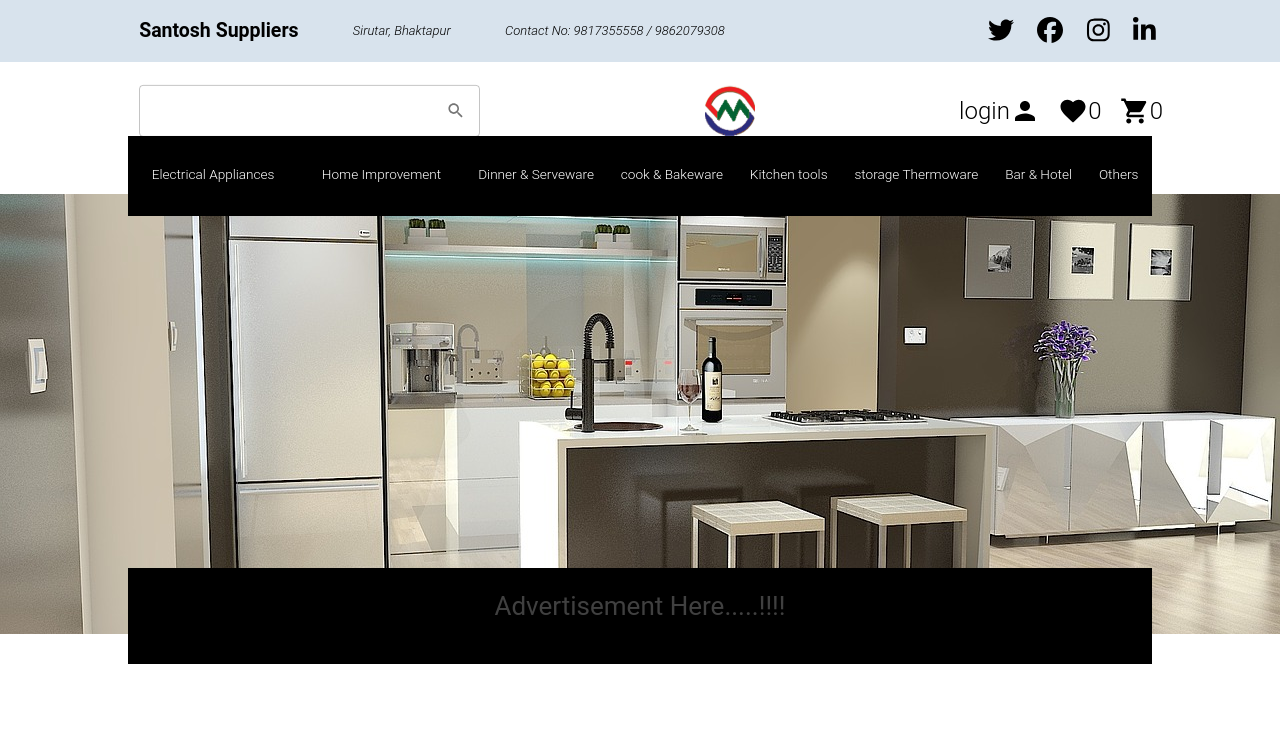
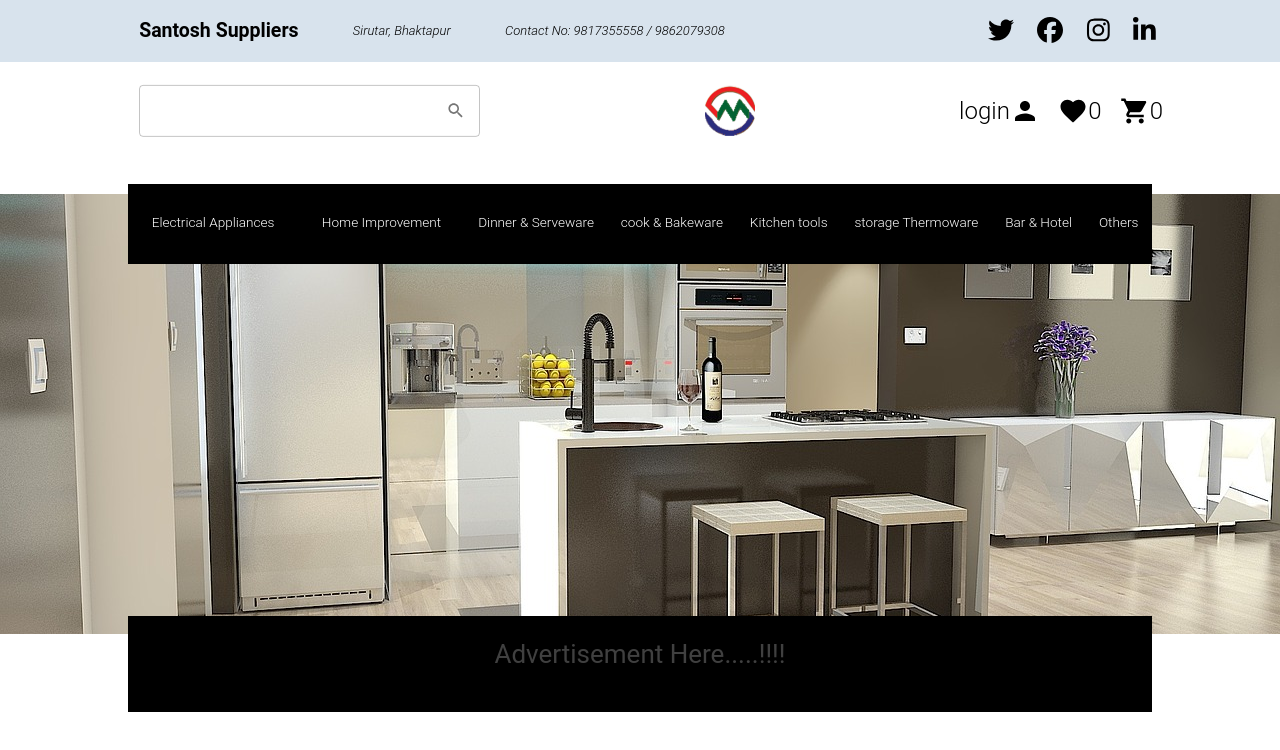
Before and after one commit to bishal-pokharel/santosh-suppliers, a React (Create React App) app: page /product/1 in a window 1280 px wide. Shown: the top 750 px of the page. Built offline with nearby package versions, Linux system fonts and the light colour scheme.

Commit message:
merge office labtop

```diff
--- a/package.json
+++ b/package.json
@@ -19,7 +19,9 @@
     "react": "^18.2.0",
     "react-dom": "^18.2.0",
     "react-router": "^6.3.0",
+    "react-router-dom": "^6.3.0",
     "react-scripts": "5.0.1",
+    "react-switch": "^7.0.0",
     "web-vitals": "^2.1.4"
   },
   "scripts": {
--- a/src/App.js
+++ b/src/App.js
@@ -1,5 +1,5 @@
 import './App.css';
-import {BrowserRouter as Router, Route, Switch} from 'react-router-dom';
+import {BrowserRouter, Routes, Route, Switch} from 'react-router-dom';
 import TopNav from './components/TopNav';
 import NavBar from './components/NavBar';
 import MenuBar from './components/MenuList';
@@ -9,16 +9,16 @@ import Advertise from './components/headerAdvertise'
 function App() {
   return (
     <div className="App">
-      <Router>
+      <BrowserRouter>
         <TopNav />
         <NavBar />
-        <Switch>
-          {/* <Route path="/product/:id" exact component={MenuBar} /> */}
-        </Switch>
+        <Routes>
+          <Route exact path="/product/:id" element={<MenuBar />} />
+        </Routes>
         <Slider />
         <MenuBar />
         <Advertise />
-      </Router>
+      </BrowserRouter>
     </div>
   );
 }
--- a/src/components/MenuList.js
+++ b/src/components/MenuList.js
@@ -17,7 +17,7 @@ const MenuBar = (() =>{
                                 electricalAppliances.map((data) =>{
                                             return(
                                                 <>
-                                                <li className="product_list" key={data.id}><Link to='/'>{data.product_name}</Link>
+                                                <li className="product_list" key={data.id}><Link to={`/product/${data.id}`}>{data.product_name}</Link>
                                                 <ul className="sub_head_menu" style={{background:data.background}}>
                                                 {data?.sub_product?.length > 0 &&
                                                 data.sub_product.map((list)=>{
--- a/src/css/menubar.styles.scss
+++ b/src/css/menubar.styles.scss
@@ -10,7 +10,7 @@ ul{
 .menuBar_container{
     width: 80%;
     left: 50%;
-    top: 22%;
+    top: 28%;
     position: absolute;
     display: flex;
     justify-content: center;
@@ -56,20 +56,23 @@ ul{
             top: 100%;
             border-bottom: 0px solid transparent;
             background-color: whitesmoke;
-            display: none;
-            transition: all 1s ease-in-out;
+            display: block;
+            visibility: hidden;
+            opacity: 0;
             .product_list{
                 padding: 0;
                 padding: 0% 4% 0% 4%;
                 width: 35%;
                 height: 7%;
                 background-color: #f5f5f5;
+                transition: all 0.1s ease-in-out;
                 a{
                     color: black;
                 }
                 &:hover{
                     border-bottom: 3px solid transparent;
                     transition: border-bottom 0.5s ease-in;
+                    transition: all .3s ease;
                     background-color: #FFF;
                 }
             }
@@ -84,7 +87,7 @@ ul{
                 display: none;
                 height: 100%;
                 padding-top: 3%;
-                transition: all 1s ease-in-out;
+                transition: all 0.5s ease-in-out;
                 .sub_product_list{
                     color: black;
                     padding: 0% 4% 0% 4%;
@@ -117,13 +120,13 @@ ul{
                 }
                 :first-child{
                     width: 70%;
-                    height: 95%;
+                    // height: 95%;
                     object-fit: cover;
                 }
                 :last-child{
-                    width: 95%;
+                    width: 70%;
                     height: 95%;
-                    object-fit: cover;
+                    // object-fit: cover;
                 }
 
             }
@@ -132,7 +135,9 @@ ul{
     }
 }
 .menuBar_container .menubar .menu li:hover .sub_menu{
-    display: block;
+    // display: block;
+    opacity: 1;
+    visibility: visible;
 }
 .menuBar_container .menubar .menu .sub_menu li:hover .sub_head_menu{
     height: 100%;
@@ -163,7 +168,7 @@ ul{
     }
     :first-child{
         width: 70%;
-        height: 95%;
+        // height: 95%;
         object-fit: cover;
     }
     :last-child{
--- a/src/css/slider.styles.scss
+++ b/src/css/slider.styles.scss
@@ -24,7 +24,7 @@
 .header_add_container{
     width: 80%;
     left: 50%;
-    top: 77%;
+    top: 83%;
     position: absolute;
     display: flex;
     justify-content: center;
```
Also changed, not shown: src/data/electricalAppliances.json (line endings or trailing spaces), 1 other file (tests, documents, lock files or other folders).
